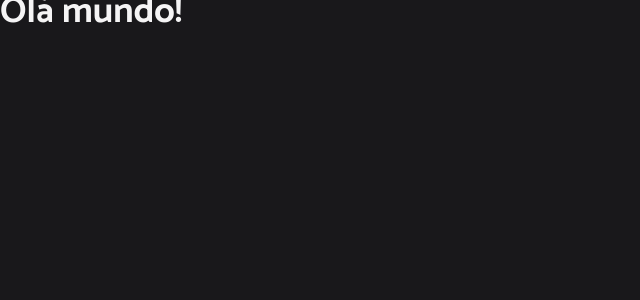
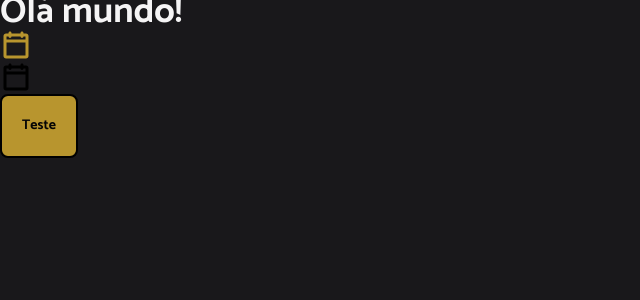
Before and after one commit to MarcosAntonioFerreira/plataforma-de-agendamento-react-2026, a React (Vite) app: page / in a window 1280 px wide. Shown: the top 300 px of the page, without its empty margins (0-640 px from the left). Built offline with nearby package versions, Linux system fonts and the light colour scheme.

Commit message:
feat: subindo implementação de componente icon e button

```diff
--- a/package.json
+++ b/package.json
@@ -28,6 +28,7 @@
     "globals": "^16.5.0",
     "typescript": "~5.9.3",
     "typescript-eslint": "^8.48.0",
-    "vite": "^7.3.1"
+    "vite": "^7.3.1",
+    "vite-plugin-svgr": "^4.5.0"
   }
 }
--- a/src/App.tsx
+++ b/src/App.tsx
@@ -1,10 +1,22 @@
 import Text from "./components/text";
+import CalendarBlank from "./assets/icons/CalendarBlank.svg?react";
+import Icon from "./components/icon";
+import Button from "./components/button";
 
 export default function App() {
 
   return (
-    <Text variant="title-lg-bold">
-      Olá mundo!
-    </Text>
+    <>
+      <Text variant="title-lg-bold">
+        Olá mundo!
+      </Text>
+      <CalendarBlank className="fill-yellow" />
+      <Icon svg={CalendarBlank} className='--color' />
+      <Button
+        onClick={()=>alert("teste")}
+      >Teste</Button>
+
+    </>
+
   )
 }
--- /dev/null
+++ b/src/components/button.tsx
@@ -0,0 +1,60 @@
+import React from "react";
+import Text from "./text";
+import { cva, type VariantProps } from 'class-variance-authority';
+
+export const buttonVariants = cva(`
+    flex items-center justify-center cursor-pointer
+    transition rounded-lg group gap-2
+    `, {
+    variants: {
+        variant: {
+            primary: "bg-yellow hover:border-yellow-light border-2"
+        },
+        size: {
+            md: "h-16 py-5 px-5"
+        }
+    },
+    defaultVariants: {
+        variant: "primary",
+        size: "md"
+    }
+}
+)
+
+export const buttonTextVariant = cva(``, {
+    variants: {
+        variant: {
+            primary: "text-gray-900"
+        }
+    },
+    defaultVariants: {
+        variant: "primary"
+    }
+})
+
+interface ButtonProps extends React.ComponentProps<"button">,
+VariantProps<typeof buttonVariants> {
+}
+
+export default function Button({
+    variant,
+    className,
+    children,
+    ...props
+}: ButtonProps) {
+    return (
+        <button className={
+            buttonVariants({
+                variant,
+                className
+            })
+        } {...props}>
+            <Text
+                variant={"title-sm-bold"}
+                className={buttonTextVariant({ variant  })}
+            >
+                {children}
+            </Text>
+        </button>
+    )
+}
--- /dev/null
+++ b/src/components/icon.tsx
@@ -0,0 +1,15 @@
+import React from "react";
+
+interface IconProps extends React.ComponentProps<"svg"> {
+    svg: React.FC<React.ComponentProps<"svg">>;
+}
+
+export default function Icon({
+    svg: SvgComponent,
+    className,
+    ...props
+}: IconProps ) {
+    return (
+        <SvgComponent className={className} {...props} />
+    )
+}
--- /dev/null
+++ b/src/vite-env.d.ts
@@ -0,0 +1,2 @@
+/// <reference types="vite/client" />
+/// <reference types="vite-plugin-svgr/client" />
--- a/vite.config.ts
+++ b/vite.config.ts
@@ -1,8 +1,9 @@
 import { defineConfig } from 'vite'
 import react from '@vitejs/plugin-react-swc'
 import tailwindcss from '@tailwindcss/vite'
+import svgr from 'vite-plugin-svgr'
 
 // https://vite.dev/config/
 export default defineConfig({
-  plugins: [react(), tailwindcss()],
+  plugins: [react(), tailwindcss(), svgr()],
 })
```
Also changed, not shown: src/assets/icons/CalendarBlank.svg, 1 other file (tests, documents, lock files or other folders).
